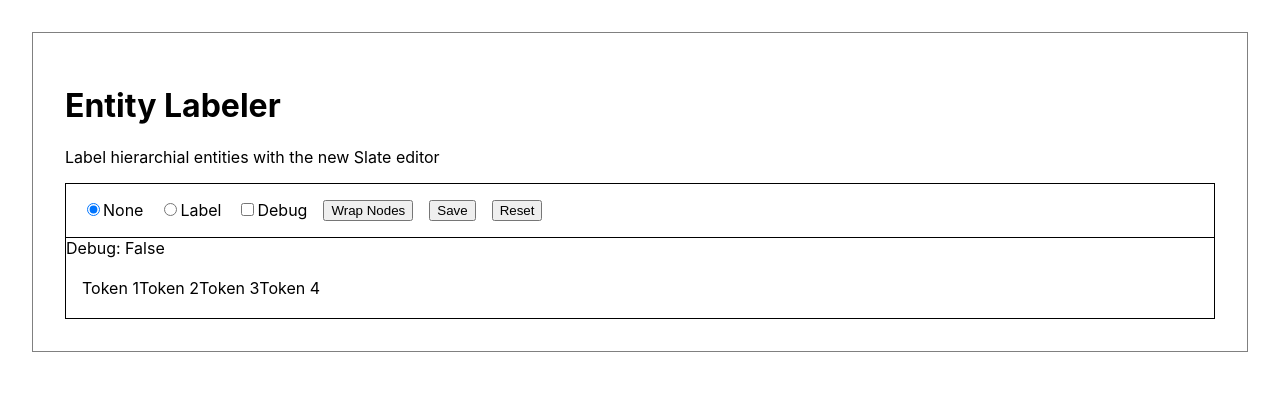
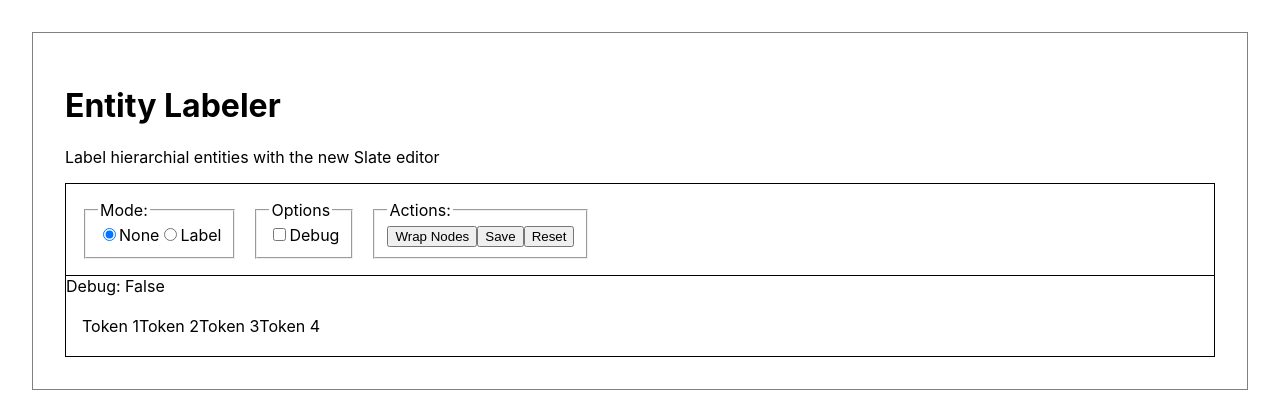
Before and after one commit to mattmazzola/entity-labeler, a React (Create React App) app: page / in a window 1280 px wide. Shown: the top 396 px of the page. Built offline with nearby package versions, Linux system fonts and the light colour scheme.

Commit message:
Add fieldsets

```diff
--- a/src/components/EntityLabeler/Toolbar.tsx
+++ b/src/components/EntityLabeler/Toolbar.tsx
@@ -21,6 +21,8 @@ const Toolbar: React.FC<Props> = (props) => {
 
     return (
         <div className="toolbar">
+            <fieldset>
+                <legend>Mode:</legend>
                 <label htmlFor="editMode-none">
                     <input id="editMode-none" onChange={onEditModeChange} type="radio" value={EditMode.None} defaultChecked={props.editor.editMode === EditMode.None} name="editMode" />
                     None
@@ -29,13 +31,23 @@ const Toolbar: React.FC<Props> = (props) => {
                     <input id="editMode-noTextEdit" onChange={onEditModeChange} type="radio" value={EditMode.LabelMode} name="editMode" />
                     Label
                 </label>
+            </fieldset>
+
+            <fieldset>
+                <legend>Options</legend>
                 <label htmlFor="editMode-debug">
-                <input type="checkbox" onChange={onChangeDebug} checked={Boolean(props.editor.debug)} />
+                    <input type="checkbox" onChange={onChangeDebug} defaultChecked={Boolean(props.editor.debug)} />
                     Debug
                 </label>
+            </fieldset>
+
+            <fieldset>
+                <legend>Actions:</legend>
                 <button type="button" onClick={() => CustomEditor.wrapNodes(props.editor)}>Wrap Nodes</button>
                 <button type="button" onClick={() => CustomEditor.saveValue(props.editor)} >Save</button>
                 <button type="button" onClick={() => props.setValue(CustomEditor.loadValue())}>Reset</button>
+            </fieldset>
+
         </div>
     )
 }
```
Also changed, not shown: 1 other file (tests, documents, lock files or other folders). Lines whose indentation alone changed are shown as unchanged.
